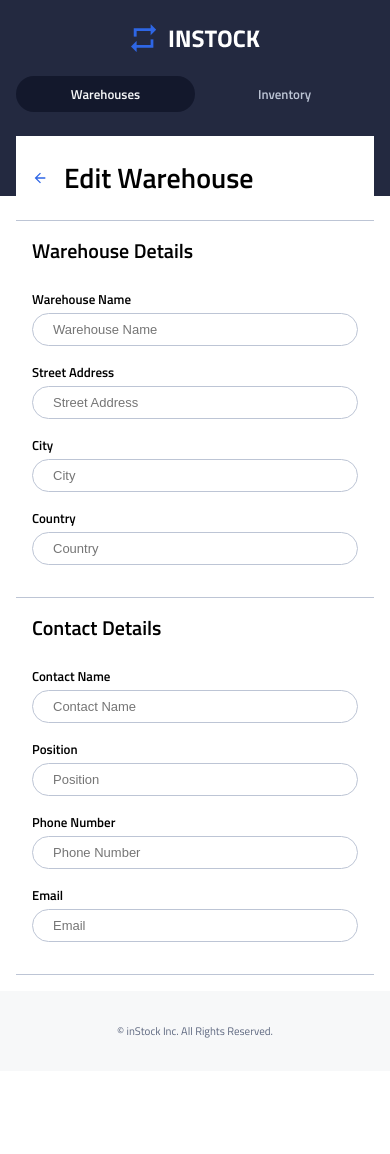
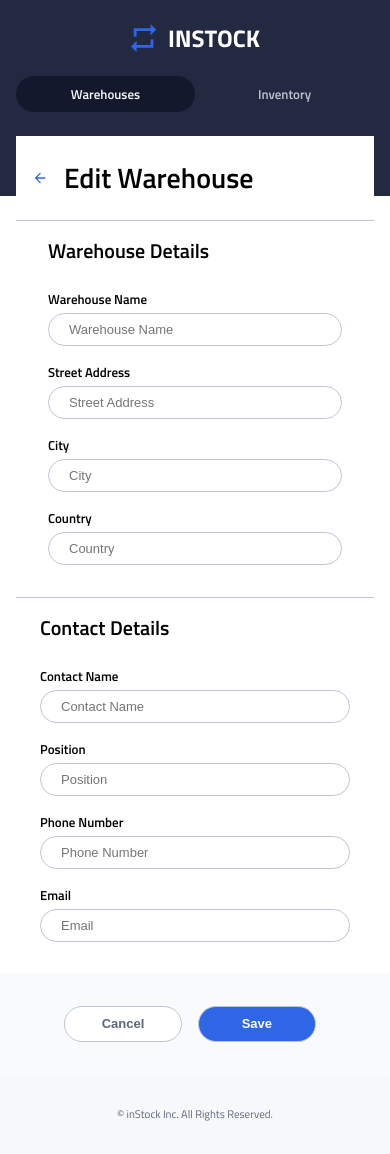
Before and after one commit to jacky-ui/InStock-BrainStation-Client, a React (Create React App) app: page /warehouse/1/edit in a window 390 px wide. Before the commit the page ends 1071 px from the top, so only its background shows below. Built offline with nearby package versions, Linux system fonts and the light colour scheme.

Commit message:
Added some tablet styling

```diff
--- a/src/components/PageSubHeader/PageSubHeader.scss
+++ b/src/components/PageSubHeader/PageSubHeader.scss
@@ -28,7 +28,7 @@
         align-self: center;
         margin: 0 1rem;
         @include tablet{
-            margin: 0 1.5rem;
+            margin: 0 1rem 0 2rem;
         }
     }
     &-style {
--- a/src/components/WarehouseForm/WarehouseForm.js
+++ b/src/components/WarehouseForm/WarehouseForm.js
@@ -4,7 +4,7 @@ import React from 'react';
 function WarehouseForm({ warehouse }) {
     return (
         <section className='form'>
-            <form>
+            <form className='form-field'>
                 <div className='form-left'>
                     <h2 className='form__title'>Warehouse Details</h2>
                     <div className='form__group'>
@@ -84,7 +84,8 @@ function WarehouseForm({ warehouse }) {
                     </div>
                 </div>
                 <div className='form-btns'>
-
+                    <button className='form__cancel'>Cancel</button>
+                    <button className='form__save'>Save</button>
                 </div>
             </form>
         </section>
--- a/src/components/WarehouseForm/WarehouseForm.scss
+++ b/src/components/WarehouseForm/WarehouseForm.scss
@@ -2,22 +2,52 @@
 @use '../../styles/partials/variables' as *;
 
 .form {
-    margin: 1rem;
+    margin-top: 1rem;
+    &-field {
+        @include tablet {
+            margin-top: 1.5rem;
+            display: flex;
+            flex: wrap;
+        }
+    }
     &-left {
         display: flex;
         flex-direction: column;
-        padding: 0 1rem 1rem 1rem;
+        padding: 0 2rem 1rem 2rem;
+        margin: 0 1rem;
         border-bottom: $border-divider;
+        @include tablet {
+            padding: 0 2rem 0 4rem;
+            border-bottom: none;
+            border-right: $border-divider;
+            flex-basis: 50%;
+
+        }
     }
     &-right {
         display: flex;
         flex-direction: column;
-        padding: 1rem 1rem 1rem 1rem;
-        border-bottom: $border-divider;
+        padding: 1rem 1.5rem;
+        margin: 0 1rem;
+        @include tablet {
+            padding: 0 4rem 0 2rem;
+            flex-basis: 50%;
+        }
+    }
+    &-btns {
+        padding: 2rem 4rem;
+        background: rgba(247, 248, 249, 0.7);
+        @include tablet {
+
+        }
     }
     &__title {
         @include subheader-mobile;
         padding-bottom: 1.5rem;
+        @include tablet {
+            @include subheader-desktop;
+            padding-bottom: 2rem;
+        }
     }
     &__group {
         display: flex;
@@ -36,4 +66,25 @@
             @include body-medium-mobile;
         }
     }
+    &__cancel {
+        background-color: $White;
+        color: $Slate;
+        border-radius: 20px;
+        border: $border-divider;
+        padding: 0 1rem;
+        height: 2.25rem;
+        margin-right: 1rem;
+        width: 45%;
+        @include label-buttons-mobile;
+    }
+    &__save {
+        background-color: $Instock-Indigo;
+        color: $White;
+        border-radius: 20px;
+        border: $border-divider;
+        padding: 0 1rem;
+        height: 2.25rem;
+        width: 45%;
+        @include label-buttons-mobile;
+    }
 }
```
